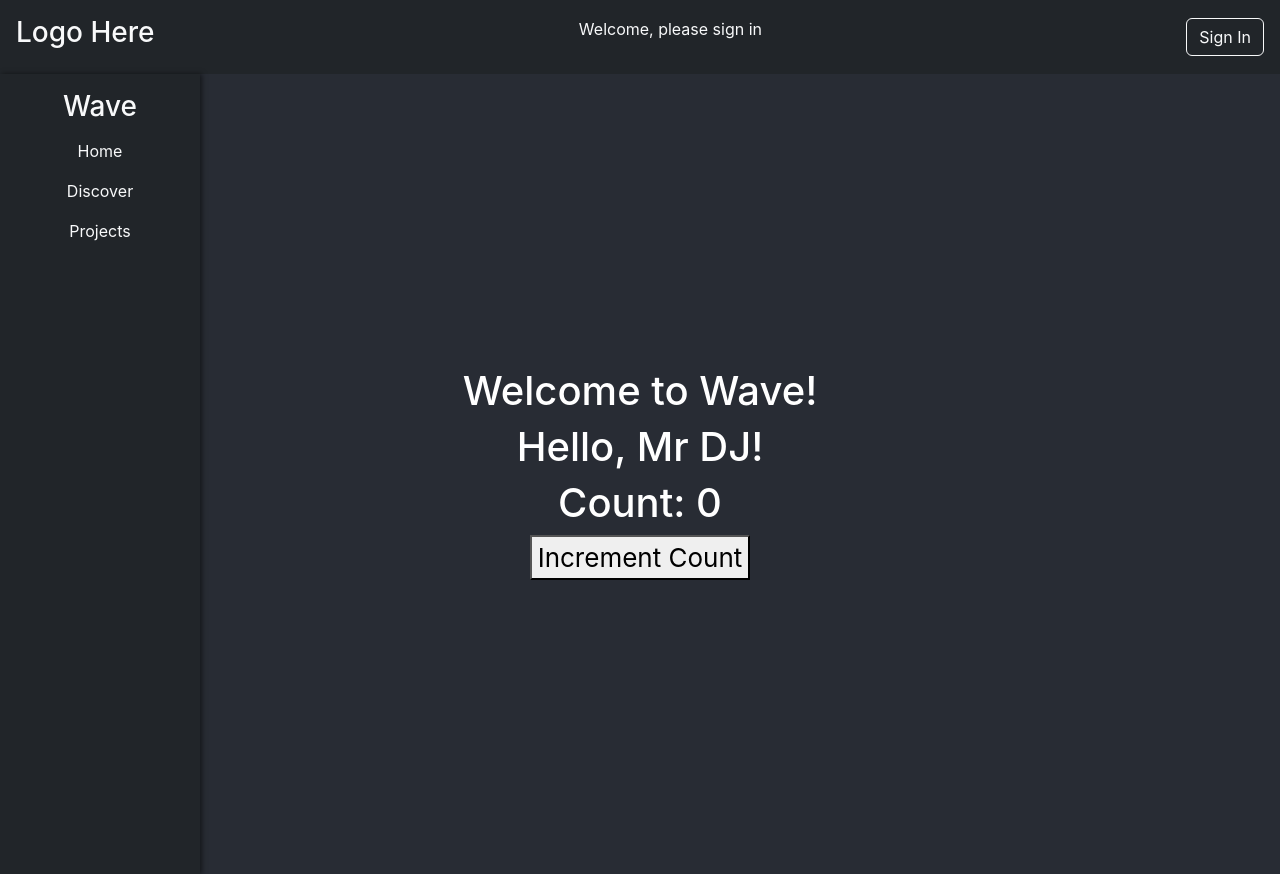
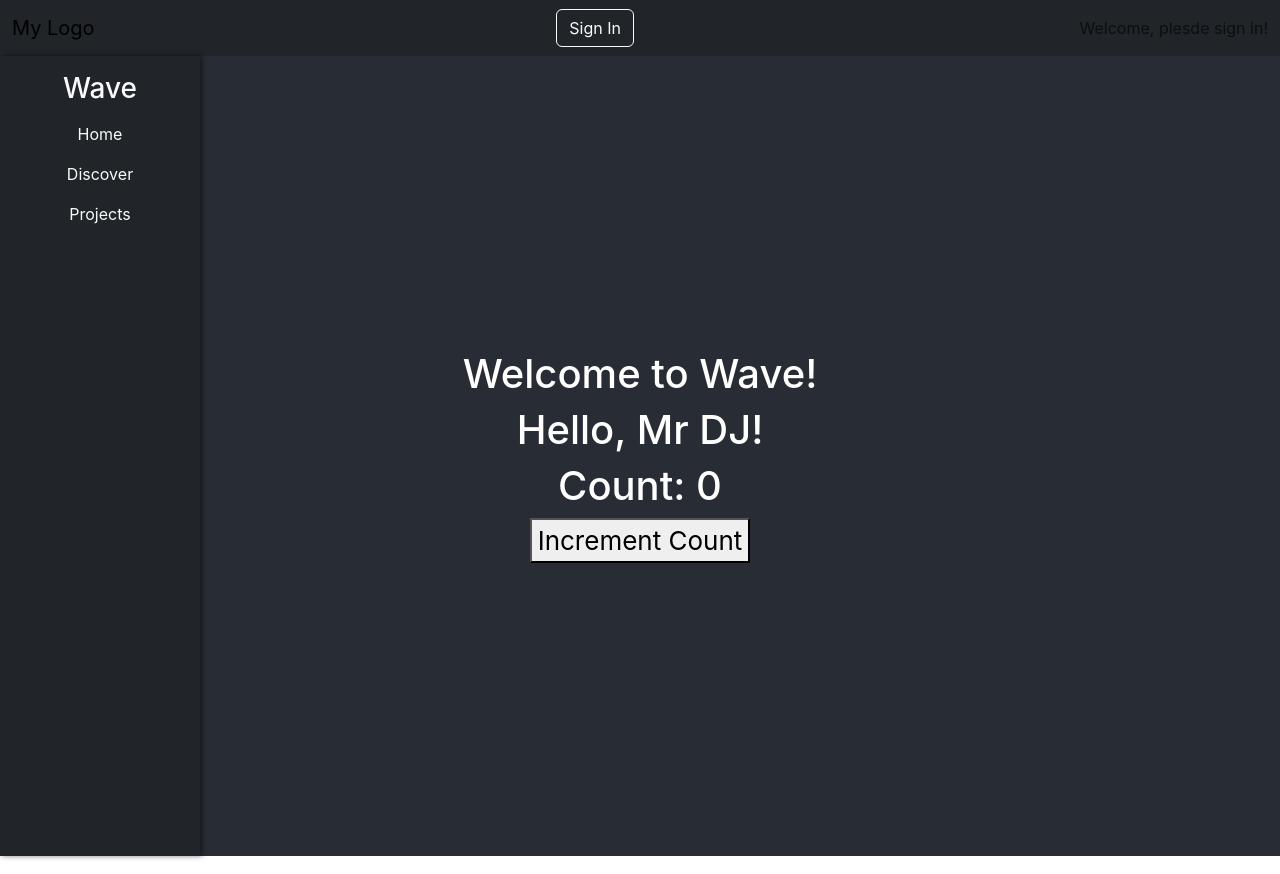
Before and after one commit to fraserivison/wave-app, a React (Create React App) app in the folder wave-app/: page / in a window 1280 px wide. Built offline with nearby package versions, Linux system fonts and the light colour scheme.

Commit message:
Fix button handler and update welcome message logic in Navbar

```diff
--- a/wave-app/src/components/Navbar.js
+++ b/wave-app/src/components/Navbar.js
@@ -1,29 +1,34 @@
 import React, { Component } from 'react';
+import './Navbar.module.css';
 
 class Navbar extends Component {
   constructor(props) {
     super(props);
     this.state = {
       isSignedIn: false,
+      welcomeMessage: 'Welcome, plesde sign in!'
     };
   }
 
-  handleSignInOut = () => {
+  toggleSignIn = () => {
     this.setState((prevState) => ({
       isSignedIn: !prevState.isSignedIn,
+      welcomeMessage: prevState.isSignedIn ? 'Welcome, please sign in!' : 'Welcome back, DJ!'
     }));
   };
 
   render() {
     return (
-      <nav className="navbar bg-dark text-light p-3">
-        <h3 className="navbar-logo">Logo Here</h3>
-        <p className="navbar-welcome">
-          {this.state.isSignedIn ? 'Welcome back!' : 'Welcome, please sign in'}
-        </p>
-        <button className="btn btn-outline-light" onClick={this.handleSignInOut}>
-          {this.state.isSignedIn ? 'Sign Out' : 'Sign In'}
-        </button>
+      <nav className="navbar bg-dark text-light">
+        <div className="container-fluid">
+            <span className="navbar-brand">My Logo</span>
+            <button className="btn btn-outline-light" onClick={this.toggleSignIn}>
+                {this.state.isSignedIn ? 'Sign Out' : 'Sign In'}
+            </button>
+            <span className="navbar-text">
+            {this.state.welcomeMessage}
+          </span>
+        </div>
       </nav>
     );
   }
--- /dev/null
+++ b/wave-app/src/components/Navbar.module.css
@@ -0,0 +1,3 @@
+.navbar {
+    padding: 1rem;
+  }
```
